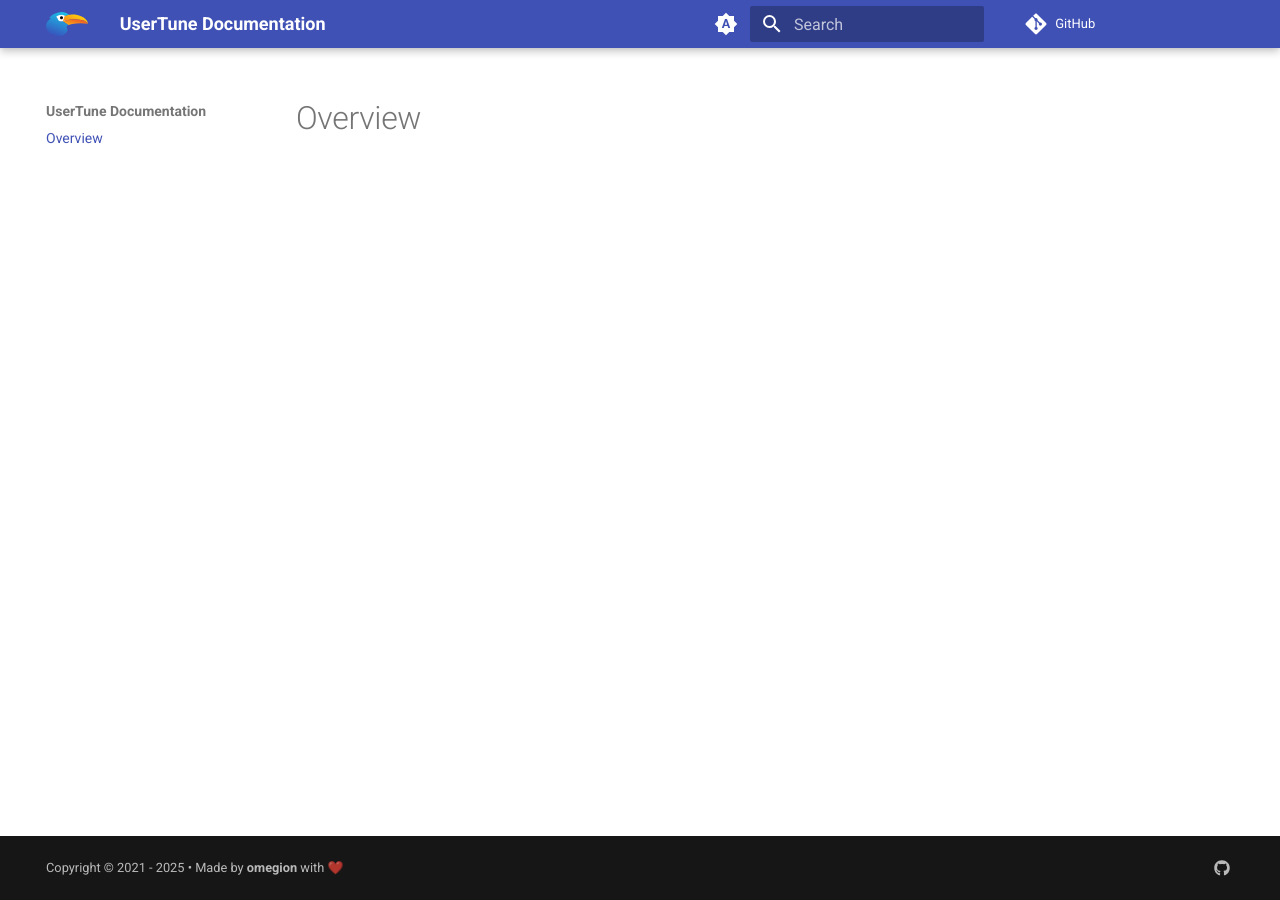
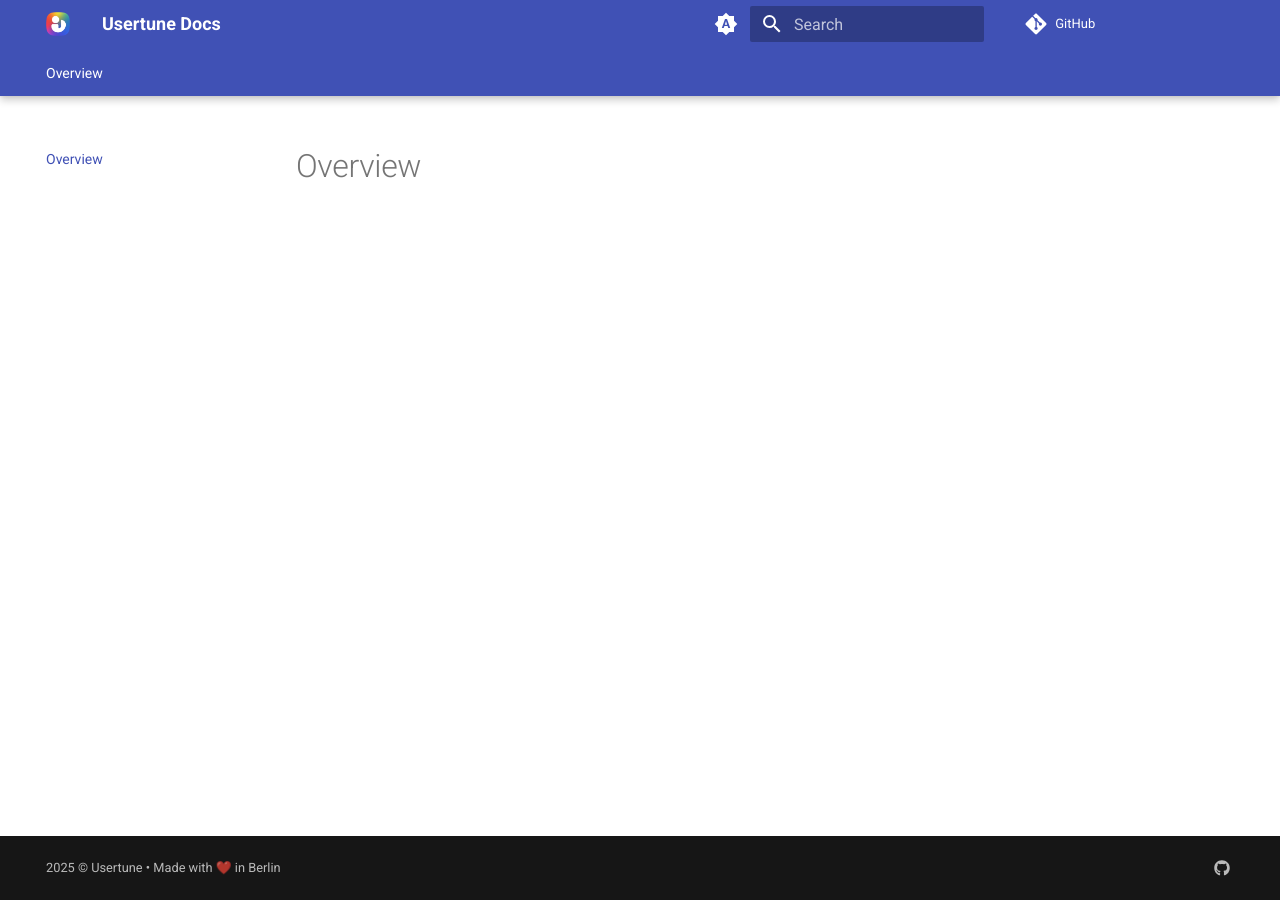
Before and after one commit to usertune/docs, an MkDocs documentation site: the page built from docs/index.md, in a window 1280 px wide. Built offline with MkDocs 1.6.1 and Material for MkDocs 9.7.7, drawn with Linux system fonts in a browser that asks for light colours; comment, search, counter and statistics services are not loaded.

Commit message:
feat: Initial

```diff
--- a/mkdocs.yml
+++ b/mkdocs.yml
@@ -1,18 +1,18 @@
-site_name: UserTune Documentation
+site_name: Usertune Docs
 site_url: https://docs.usertune.io
-site_description: CounterAPI is a free and open-source API for counting things.
+site_description: Usertune is a dynamic content personalization platform that delivers tailored experiences to users based on real-time context and behavior.
 site_author: omegion
 
-repo_url: https://github.com/counterapi/api/
-edit_uri: https://github.com/counterapi/docs/blob/master/docs/
+repo_url: https://github.com/usertune/api/
+edit_uri: https://github.com/usertune/docs/blob/main/docs/
 
 docs_dir: docs
 site_dir: site
-copyright: Copyright &copy; 2021 - <script>document.write(new Date().getFullYear())</script> &bull; Made by <b><a href="https://github.com/omegion" target="_blank">omegion</a></b> with ❤️
+copyright: <script>document.write(new Date().getFullYear())</script> &copy; <a href="https://usertune.io" target="_blank">Usertune</a> &bull; Made with ❤️ in Berlin
 
 theme:
   name: material
-  logo: assets/img/logo.svg
+  logo: assets/img/logo.png
   favicon: assets/favicons/favicon.ico
   palette:
     # Palette toggle for automatic mode
@@ -36,6 +36,8 @@ theme:
         name: Switch to system preference
 
   features:
+    - navigation.tabs
+    - navigation.tabs.sticky
     - navigation.expand
     - navigation.footer
     - toc.follow
@@ -49,8 +51,8 @@ extra:
   generator: false
   social:
     - icon: fontawesome/brands/github
-      link: https://github.com/omegion
-      name: Github Profile of Omegion
+      link: https://github.com/usertune
+      name: Github Profile of Usertune
 markdown_extensions:
   - attr_list
   - md_in_html
@@ -71,4 +73,4 @@ plugins:
   - git-revision-date-localized:
       enable_creation_date: true
   - git-committers:
-      repository: counterapi/docs
+      repository: usertune/docs
```
Also changed, not shown: docs/assets/favicons/favicon.ico, docs/assets/img/logo.png (added), docs/assets/img/logo.svg (deleted).
